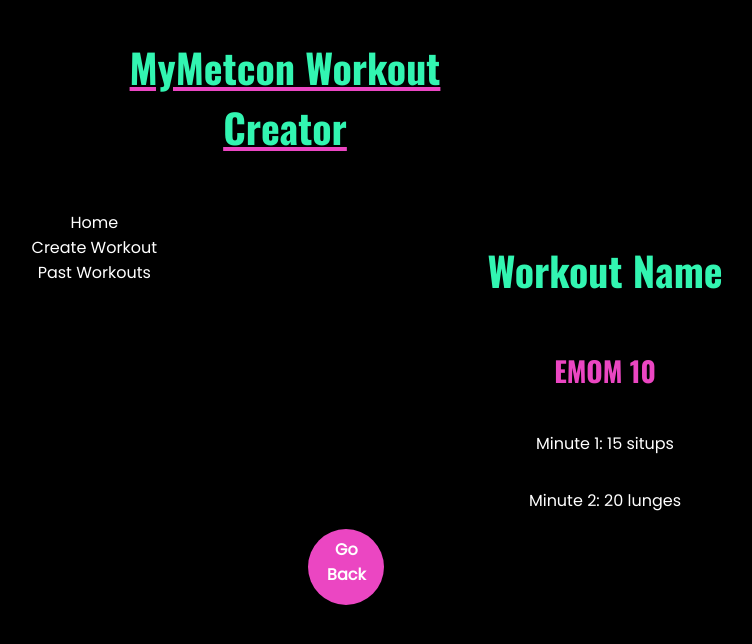
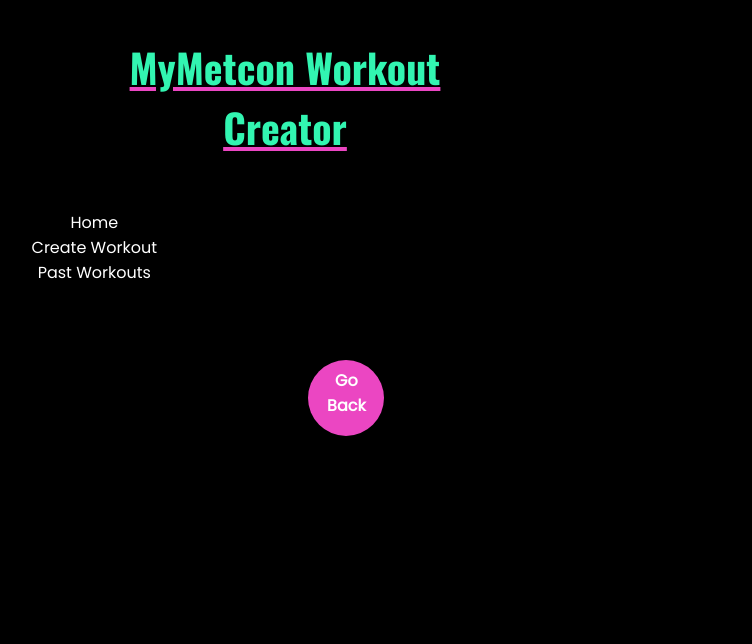
Before and after one commit to sarawarnock/workout-creator-capstone-client, a React (Create React App) app: page /past-workouts/1 in a window 1280 px wide. Shown: the top 644 px of the page, without its empty margins (35-787 px from the left). Built offline with nearby package versions, Linux system fonts and the light colour scheme.

Commit message:
callback function

```diff
--- a/src/2-create-new-workout-checkbox.js
+++ b/src/2-create-new-workout-checkbox.js
@@ -1,6 +1,7 @@
 import React, { Component } from "react";
 import Checkbox from './new-workout-checkbox';
 import config from './config'
+import ViewPastWorkout from './view-past-workout'
 
 const OPTIONS = ['Arms', 'Legs', 'Chest', 'Back', 'Core', 'Cardio', 'Advanced'];
 
@@ -104,6 +105,8 @@ class CreateNewWorkout2 extends Component {
     return outputText;
   }
 
+
+
   //POST to '/api/users' but randomize the data given the choices....
 
   handleFormSubmit = (e) => {
@@ -169,6 +172,7 @@ class CreateNewWorkout2 extends Component {
               savedWorkouts: [...this.state.savedWorkouts, data.workout],
               savedWorkoutDetails: data.workoutDetails
           });
+          this.props.saveNewWorkout(data);
         //  window.location = `/create-workout`
       })
         .catch(err => {
@@ -238,7 +242,13 @@ class CreateNewWorkout2 extends Component {
         )
     });
 
+    // const viewWorkout =
+    // <ViewPastWorkout
+    //     title={this.state.savedWorkouts.workouts_name}
+    //     workoutTime={this.state.savedWorkouts.total_length}
+    //     workoutType={this.state.savedWorkouts.workout_type}
 
+    // />
 
     //  this.state.savedWorkoutDetails.map((workoutDetails, id) => {
     //  return (
--- a/src/App.js
+++ b/src/App.js
@@ -9,7 +9,6 @@ import Header from './header'
 import Login from './log-in';
 import SignUp from './sign-up';
 import ViewPastWorkout from './view-past-workout';
-import ForgotPassword from './forgot-password';
 import CreateNewWorkout2 from './2-create-new-workout-checkbox'
 
 class App extends React.Component {
@@ -19,7 +18,14 @@ class App extends React.Component {
       email: '',
       password: '',
       first_name: '',
+      appSavedWorkouts: []
     }
+  }
+
+  updateAppSavedWorkouts = newWorkout => {
+    this.state({
+      appSavedWorkouts: [...this.state.appSavedWorkouts, newWorkout]
+    })
   }
 
   //renders the Navbar
@@ -46,7 +52,8 @@ class App extends React.Component {
         />
         <Route
           path='/create-workout'
-          component={CreateNewWorkout2}
+          //component={CreateNewWorkout2}
+          render={(props) => <CreateNewWorkout2 {...props} saveNewWorkout={this.updateAppSavedWorkouts} />}
         />
         <Route
           exact
@@ -71,10 +78,10 @@ class App extends React.Component {
           component={ViewPastWorkout}
         />
         {/* ))} */}
-        <Route
+        {/* <Route
           path='/forgot-password'
           component={ForgotPassword}
-        />
+        /> */}
         {/* need to .map here too?
         once the workout gets created, it should go right to this page */}
         {/* <Route
--- a/src/past-workouts.js
+++ b/src/past-workouts.js
@@ -1,5 +1,6 @@
 import React from 'react';
 import { Link } from 'react-router-dom'
+import CircleButton from './CircleButton/circle-button'
 
 export default function PastWorkouts(props) {
   return (
@@ -39,6 +40,11 @@ export default function PastWorkouts(props) {
             >
               <button>Create Workout</button>
             </Link>
+            <div>
+              <CircleButton onClick={props.history.goBack}>
+                Go Back
+              </CircleButton>
+            </div>
         </main>
     </div>
   );
--- a/src/view-past-workout.js
+++ b/src/view-past-workout.js
@@ -5,10 +5,9 @@ export default function ViewPastWorkout(props) {
   return (
     <div className="App">
       <main className="main">
-            <h1>Workout Name</h1>
-            <h2>EMOM 10</h2>
-            <p>Minute 1: 15 situps</p>
-            <p>Minute 2: 20 lunges</p>
+            <h1>{props.title}</h1>
+            <h2>{props.workoutTime}</h2>
+            <h2> {props.workoutType} </h2>
             <CircleButton onClick={props.history.goBack}>
           Go Back
         </CircleButton>
```
